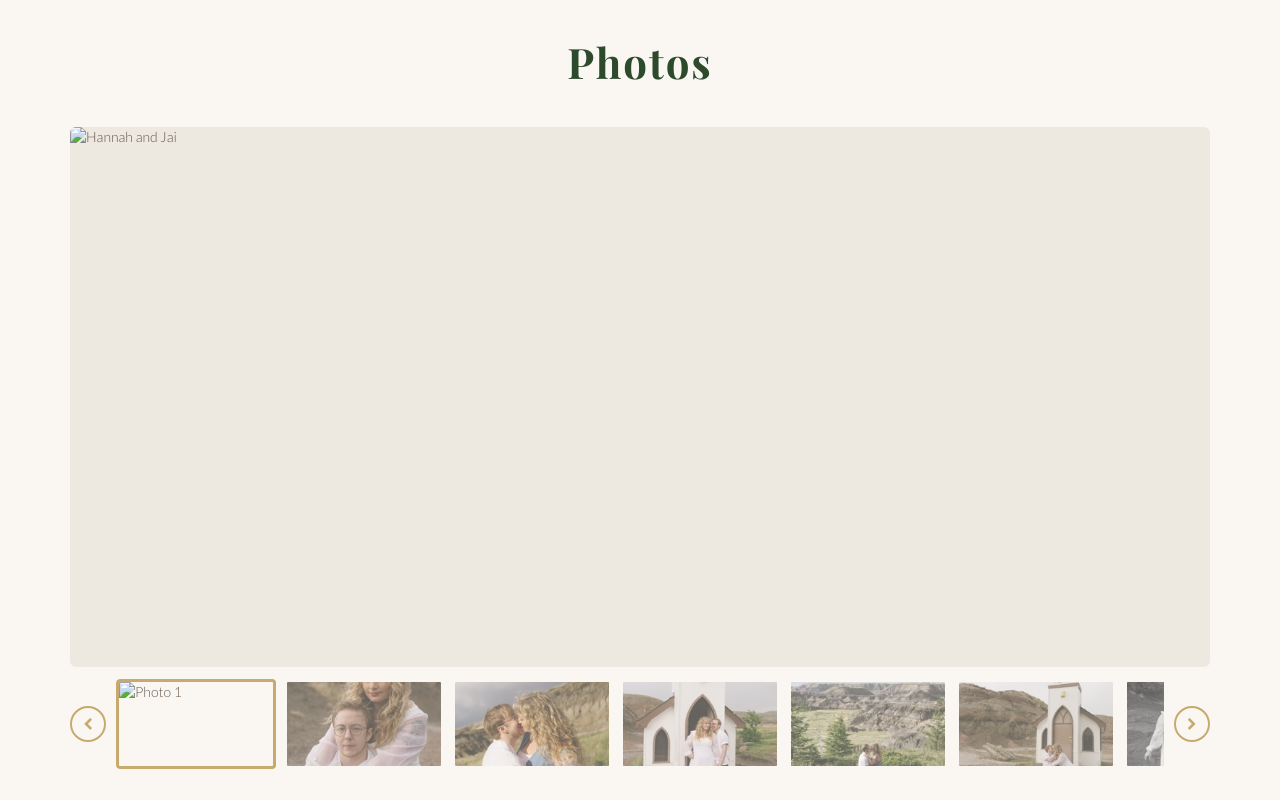
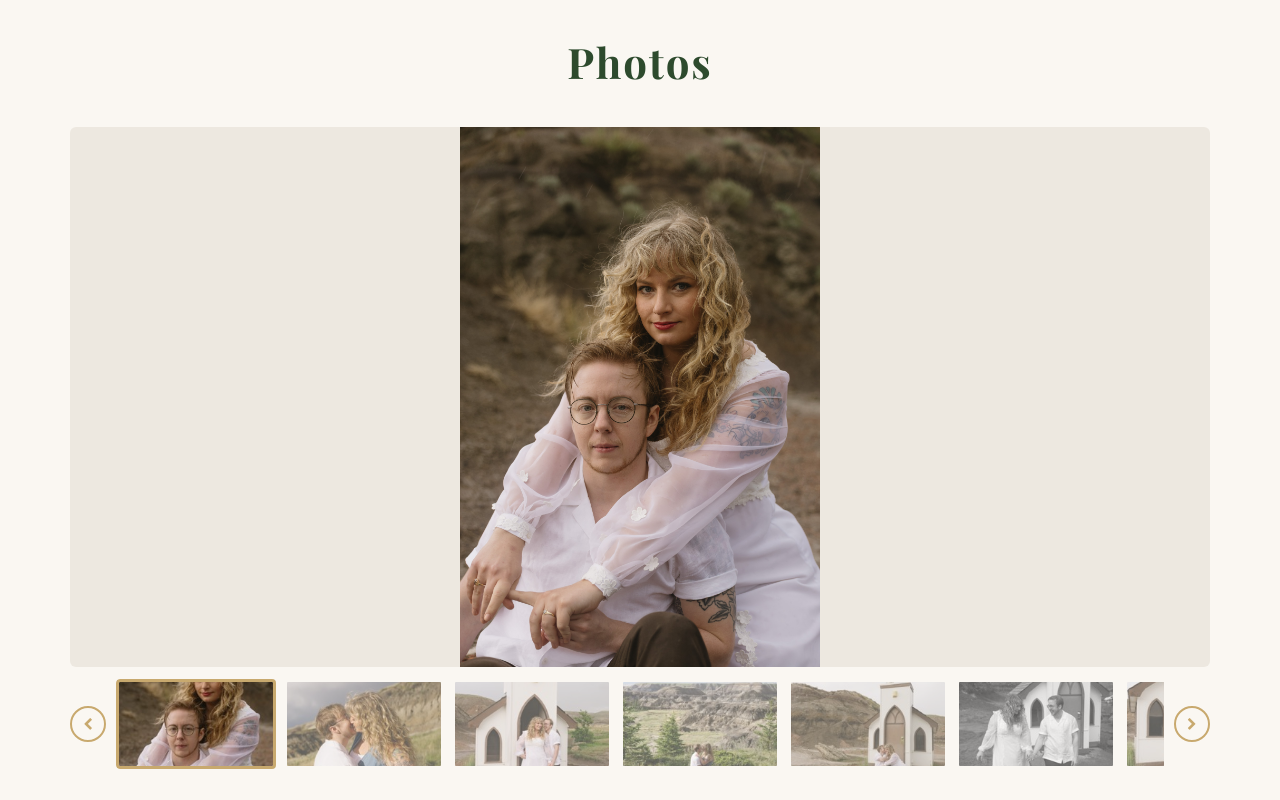
Before and after one commit to jai-riley/hannahandjai-wedding, a website: page index.html in a window 1280 px wide. Shown: the part 2840-3640 px from the top of the page. Drawn offline with nearby package versions, Linux system fonts and the light colour scheme; some packages are replaced by stand-ins of ours; files whose address does not match are found by name; a web font is replaced by a local one.

Commit message:
Update slideshow images and adjust photo index for gallery: replace images and modify offset for correct display

```diff
--- a/index.html
+++ b/index.html
@@ -512,8 +512,8 @@
             <div class="col-md-12">
                 <div class="slideshow-wrap">
                     <div class="slideshow-viewport">
-                        <img class="slide slide-active" id="slideshow-img-a" src="img/photos/gallery/photo-01-lg.jpg" alt="Hannah and Jai" />
-                        <img class="slide" id="slideshow-img-b" src="img/photos/gallery/photo-02-lg.jpg" alt="Hannah and Jai" />
+                        <img class="slide slide-active" id="slideshow-img-a" src="img/photos/gallery/photo-02-lg.jpg" alt="Hannah and Jai" />
+                        <img class="slide" id="slideshow-img-b" src="img/photos/gallery/photo-03-lg.jpg" alt="Hannah and Jai" />
                     </div>
                     <div class="slideshow-thumbs-row">
                         <button class="slideshow-thumb-arrow slideshow-thumb-prev" aria-label="Scroll thumbnails left">
--- a/js/scripts.js
+++ b/js/scripts.js
@@ -61,7 +61,8 @@ $(document).ready(function () {
 
     /***************** Photo Slideshow ******************/
     (function () {
-        var total = 23;
+        var total = 22;
+        var offset = 1; // gallery files start at photo-02 (photo-01 removed)
         var current = 1;
         var transitioning = false;
         var THUMB_VISIBLE = 5;
@@ -71,11 +72,11 @@ $(document).ready(function () {
         }
 
         function photoSrc(n) {
-            return 'img/photos/gallery/photo-' + pad(((n - 1 + total) % total) + 1) + '-lg.jpg';
+            return 'img/photos/gallery/photo-' + pad(((n - 1 + total) % total) + 1 + offset) + '-lg.jpg';
         }
 
         function thumbSrc(n) {
-            return 'img/photos/gallery/photo-' + pad(n) + '-sm.jpg';
+            return 'img/photos/gallery/photo-' + pad(n + offset) + '-sm.jpg';
         }
 
         // Build thumbnail strip
```
